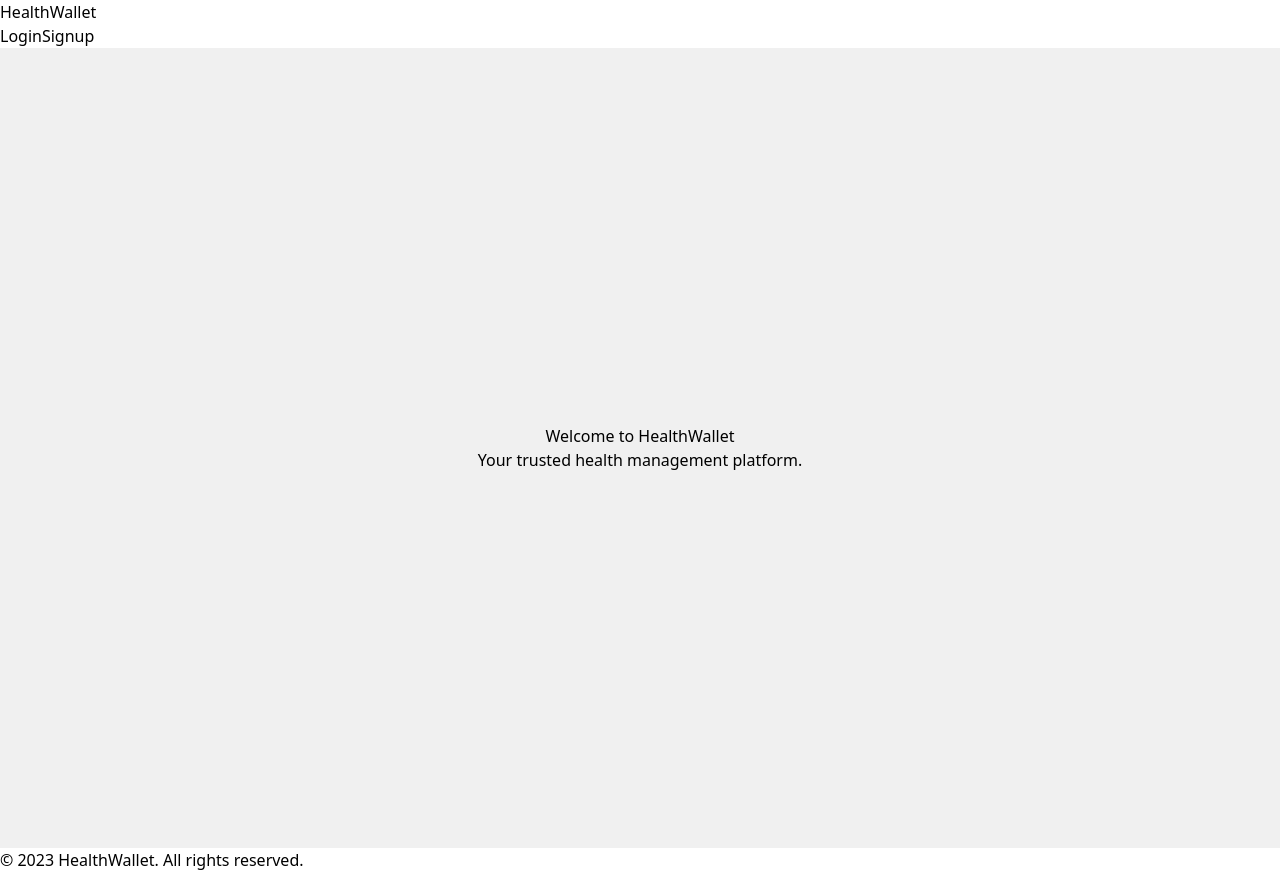
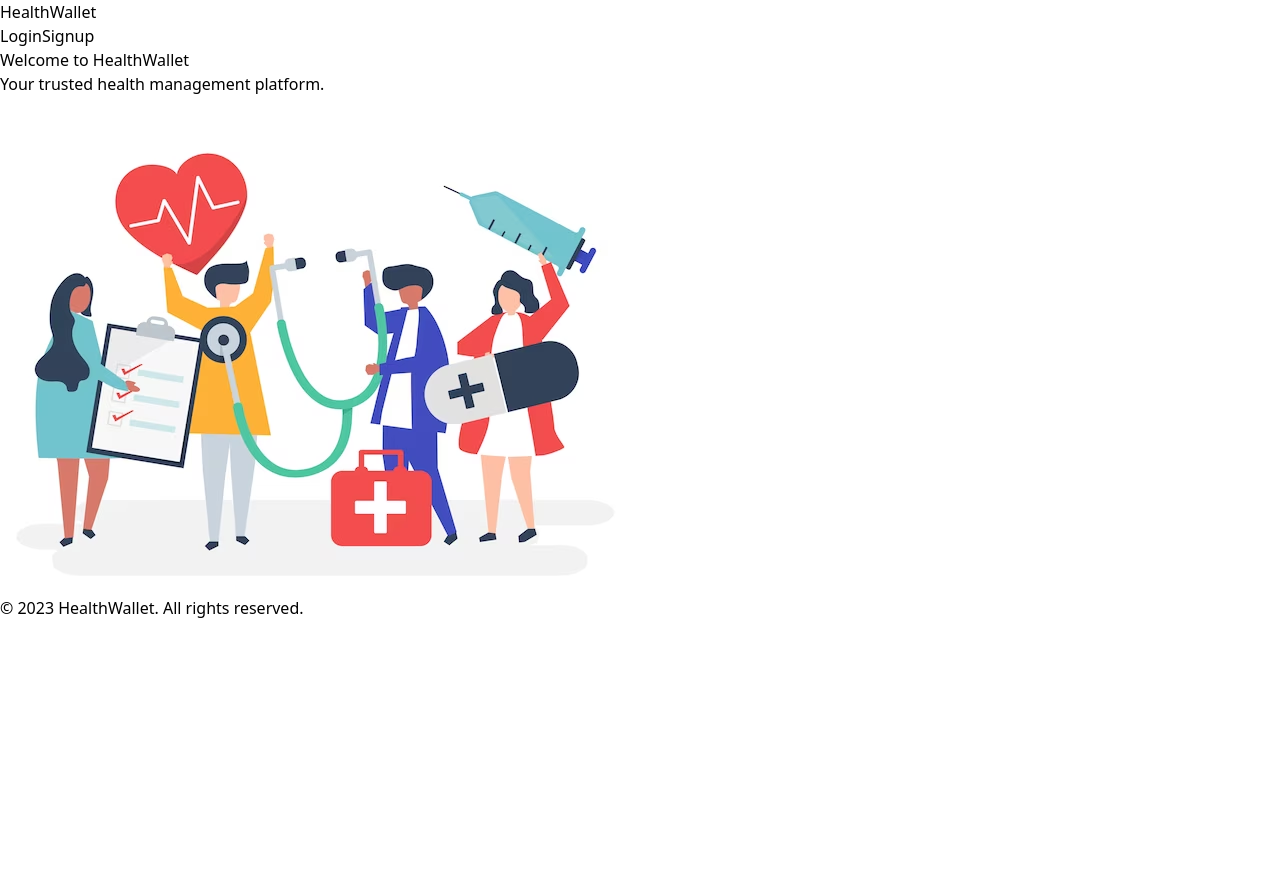
Before and after one commit to prithvikr66/14-Health_Wallet, a React (Vite) app in the folder Frontend/: page / in a window 1280 px wide. After the commit the page ends 800 px from the top, so only its background shows below. Built offline with nearby package versions, Linux system fonts and the light colour scheme.

Commit message:
Dashboard updated

```diff
--- a/Frontend/src/screens/Home/Home.jsx
+++ b/Frontend/src/screens/Home/Home.jsx
@@ -1,11 +1,17 @@
 import React from 'react';
-import './Home.css'; // Create a CSS file for styling
+import './Home.css'; // Create a CSS file for additional styling if needed
+import bg from "../../assets/bg.avif";
 
 function Home() {
   return (
-    <div className="home-container">
-      <h1 className="text-4xl font-bold">Welcome to HealthWallet</h1>
-      <p className="text-lg mt-4">Your trusted health management platform.</p>
+    <div className="flex justify-center items-center h-screen">
+      <div className="md:w-1/2 p-8 text-black">
+        <h1 className="text-[50px] font-bold">Welcome to <span className=' text-blue-500'>HealthWallet</span></h1>
+        <p className="text-[25px] mt-4 ">Your trusted health management platform.</p>
+      </div>
+      <div className="md:w-1/2">
+        <img src={bg} alt="Background" className="w-full h-auto" />
+      </div>
     </div>
   );
 }
```
Also changed, not shown: Frontend/src/assets/bg.avif (added).
